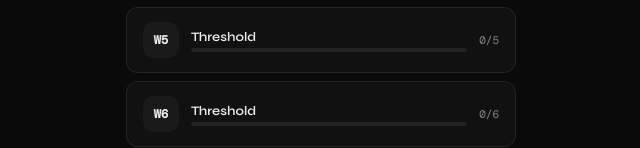
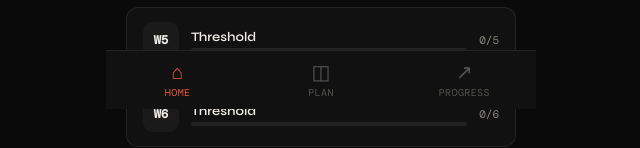
Before and after one commit to aaryaman1211/FitnessTracker, a React (Create React App) app: page / in a window 1280 px wide. Shown: the part 691-839 px from the top of the page, without its empty margins (319-959 px from the left). Built offline with nearby package versions, Linux system fonts and the light colour scheme.

Commit message:
Fixed some bugs

```diff
--- a/src/App.js
+++ b/src/App.js
@@ -646,10 +646,14 @@ function BottomNav({ tab, setTab }) {
   ];
   return (
     <div style={{
+      position: 'fixed', bottom: 0, left: 0, right: 0,
       display: 'flex',
-      background: 'var(--bg2)',
-      borderTop: '1px solid var(--border)',
-      paddingBottom: 'calc(var(--safe-bottom) + 8px)',
+      background: '#111111',
+      borderTop: '1px solid rgba(255,255,255,0.08)',
+      paddingBottom: 'env(safe-area-inset-bottom, 8px)',
+      zIndex: 50,
+      maxWidth: 430,
+      margin: '0 auto',
     }}>
       {items.map(item => (
         <button key={item.id} onClick={() => setTab(item.id)} style={{
--- a/src/index.css
+++ b/src/index.css
@@ -33,10 +33,19 @@
   --safe-bottom: env(safe-area-inset-bottom, 0px);
 }
 
-html, body, #root {
-  background: var(--bg);
+html {
+  background: #0a0a0a;
+}
+
+body {
+  background: #0a0a0a;
   color: var(--text);
   font-family: var(--font-display);
+  padding-bottom: env(safe-area-inset-bottom, 0px);
+}
+
+#root {
+  background: #0a0a0a;
 }
 
 input, textarea, button { font-family: var(--font-display); }
@@ -46,7 +55,8 @@ input, textarea, button { font-family: var(--font-display); }
 .app {
   display: flex;
   flex-direction: column;
-  background: var(--bg);
+  background: #0a0a0a;
   max-width: 430px;
   margin: 0 auto;
+  padding-bottom: 80px;
 }
```
